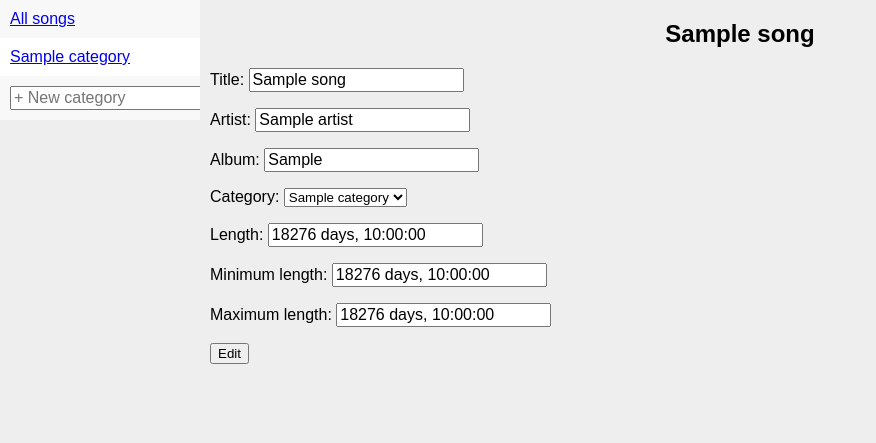
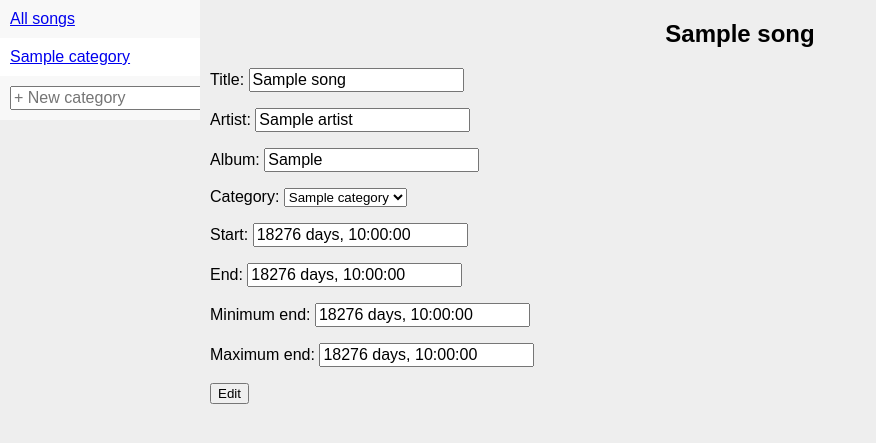
Before and after one commit to tehdragonfly/automated, a Flask app: page /playlist/songs/1 in a window 1280 px wide. Shown: the part 40-483 px from the top of the page, without its empty margins (0-876 px from the left). Run offline with Flask 2, Linux system fonts and the light colour scheme; tables that the repository leaves empty hold one stand-in row (values such as "Sample post"); parts of the project's set-up code (start-up, migrations or seed data) failed here and were passed over.

Commit message:
Interface for start points.

```diff
--- a/automated/templates/song.html
+++ b/automated/templates/song.html
@@ -11,9 +11,10 @@
       <option value="{{category.id}}"{% if song.category==category %} selected="selected"{% endif %}>{{category.name}}</option>
 {% endfor %}
     </select></p>
-    <p>Length: <input type="text" name="length" value="{{song.length}}"></p>
-    <p>Minimum length: <input type="text" name="min_length" value="{{song.min_length}}"></p>
-    <p>Maximum length: <input type="text" name="max_length" value="{{song.max_length}}"></p>
+    <p>Start: <input type="text" name="start" value="{{song.start}}"></p>
+    <p>End: <input type="text" name="end" value="{{song.end}}"></p>
+    <p>Minimum end: <input type="text" name="min_end" value="{{song.min_end}}"></p>
+    <p>Maximum end: <input type="text" name="max_end" value="{{song.max_end}}"></p>
     <p><button type="submit">Edit</button></p>
   </form>
 </div>
--- a/automated/views/playlist.py
+++ b/automated/views/playlist.py
@@ -88,33 +88,45 @@ def edit_song(song_id):
             Session.add(artist)
         song.artists.append(artist)
 
-    length = request.form["length"].strip()
-    if len(length)==0:
-        segment = AudioSegment.from_file("songs/"+song.filename)
-        song.length = timedelta(0, segment.duration_seconds)
+    start = request.form["start"].strip()
+    if len(start)==0:
+        song.start = timedelta(0)
     else:
         try:
-            song.length = string_to_timedelta(length)
+            start = string_to_timedelta(start)
+            if start > timedelta(0, 3):
+                return "Start point can't be later than 3 seconds.", 400
+            song.start = start
         except ValueError:
-            return "Please enter a length in the form MM:SS.", 400
+            return "Please enter an end point in the form MM:SS.", 400
 
-    min_length = request.form["min_length"].strip()
-    if len(length)==0:
-        song.min_length = song.length
+    end = request.form["end"].strip()
+    if len(end)==0:
+        segment = AudioSegment.from_file("songs/"+song.filename)
+        song.end = timedelta(0, segment.duration_seconds)
     else:
         try:
-            song.min_length = string_to_timedelta(min_length)
+            song.end = string_to_timedelta(end)
         except ValueError:
-            return "Please enter a minimum length in the form MM:SS.", 400
+            return "Please enter an end point in the form MM:SS.", 400
 
-    max_length = request.form["max_length"].strip()
-    if len(length)==0:
-        song.max_length = song.length
+    min_end = request.form["min_end"].strip()
+    if len(end)==0:
+        song.min_end = song.end
     else:
         try:
-            song.max_length = string_to_timedelta(max_length)
+            song.min_end = string_to_timedelta(min_end)
         except ValueError:
-            return "Please enter a maximum length in the form MM:SS.", 400
+            return "Please enter a minimum end point in the form MM:SS.", 400
+
+    max_end = request.form["max_end"].strip()
+    if len(end)==0:
+        song.max_end = song.end
+    else:
+        try:
+            song.max_end = string_to_timedelta(max_end)
+        except ValueError:
+            return "Please enter a maximum end point in the form MM:SS.", 400
 
     try:
         category_id = int(request.form["category_id"])
@@ -152,6 +164,7 @@ def new_song():
     except (ValueError, NoResultFound):
         return "Invalid category.", 400
 
+    # Default to not having a start point for now because that's fine for most songs.
     length = request.form["length"].strip()
     if len(length)==0:
         length = timedelta(0, segment.duration_seconds)
@@ -165,9 +178,9 @@ def new_song():
         name=request.form["title"],
         album=album,
         category=category,
-        length=length,
-        min_length=length,
-        max_length=length,
+        end=length,
+        min_end=length,
+        max_end=length,
         filename="",
     )
     Session.add(song)
```
Also changed, not shown: automated/db.py (+23 -6 lines).
